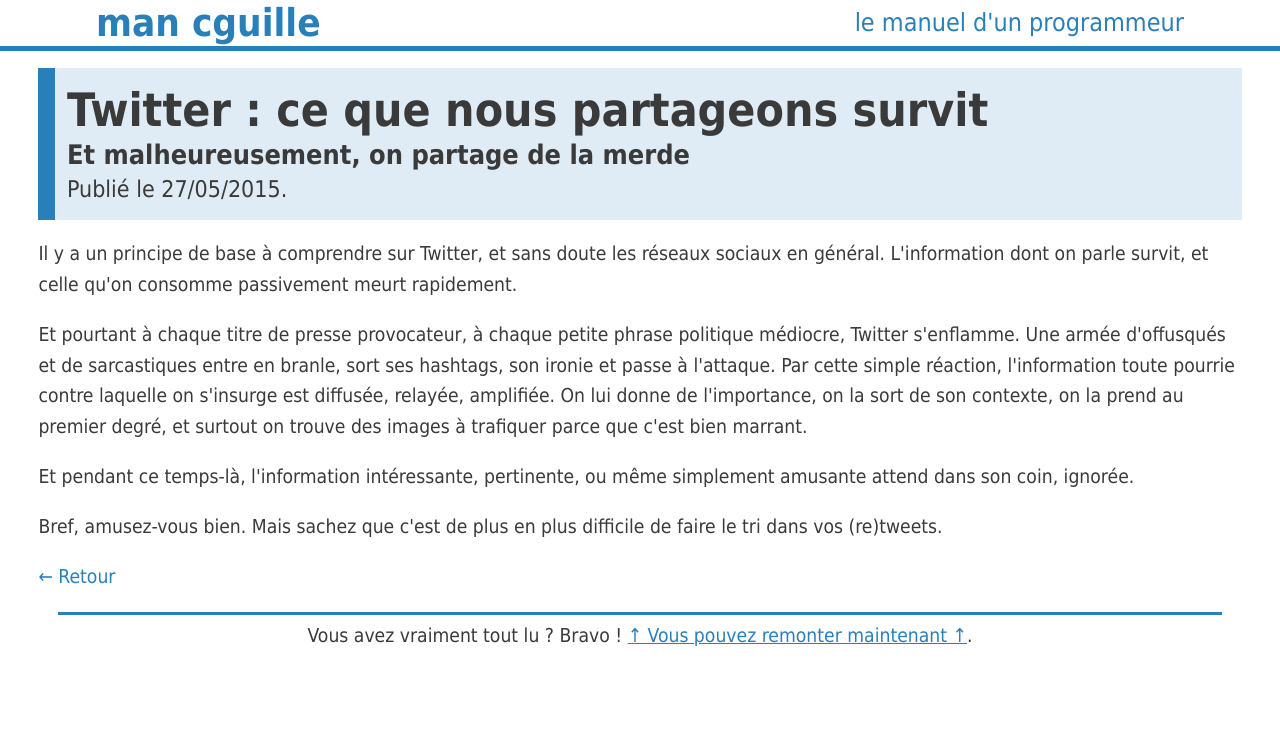
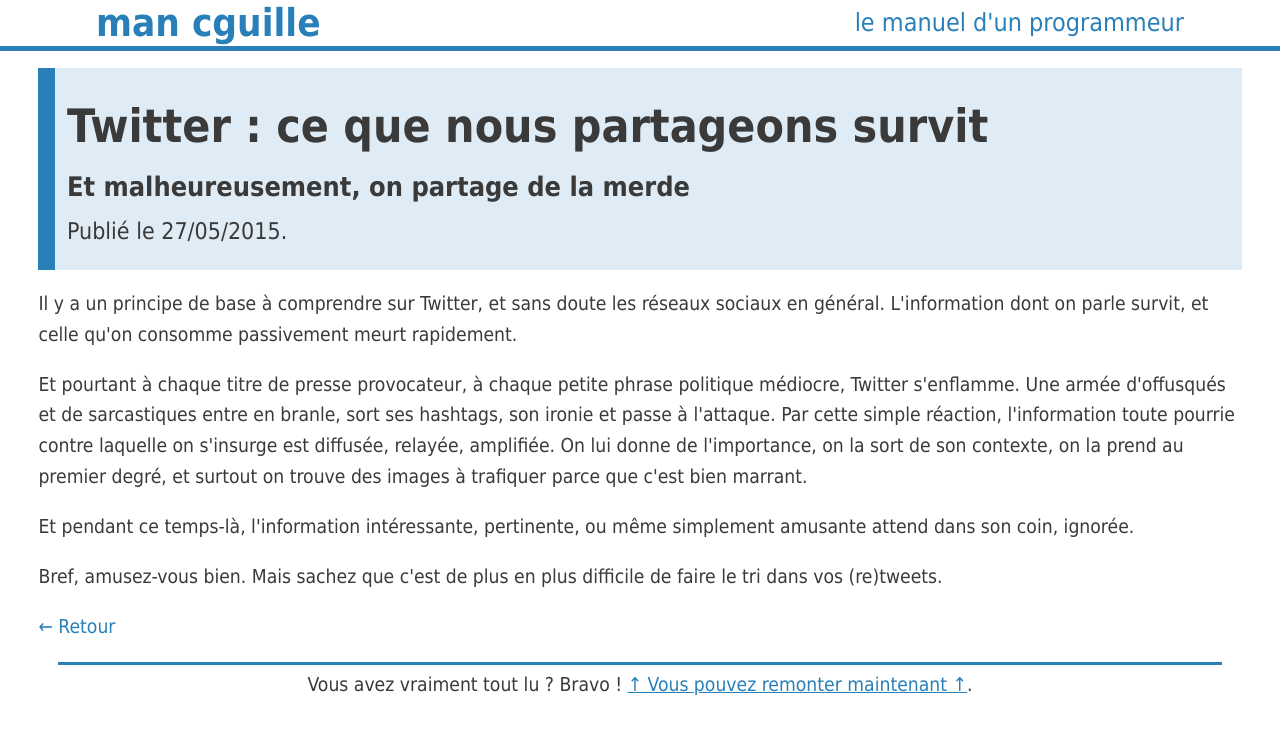
Before and after one commit to cGuille/cGuille.github.io, a Jekyll site: the page built from _posts/2015-05-27-twitter-ce-que-nous-partageons-survit.html, in a window 1280 px wide. Shown: the top 734 px of the page. Built offline with Jekyll 4.4.1, drawn with Linux system fonts in a browser that asks for light colours.

Commit message:
Increase posts header margin

```diff
--- a/assets/stylesheets/stylesheet.css
+++ b/assets/stylesheets/stylesheet.css
@@ -89,7 +89,7 @@ a:hover {
   font-size: 1.2em;
 }
 #post header > * {
-  margin: 0.15em 0;
+  margin: 0.5em 0;
 }
 
 blockquote {
```
